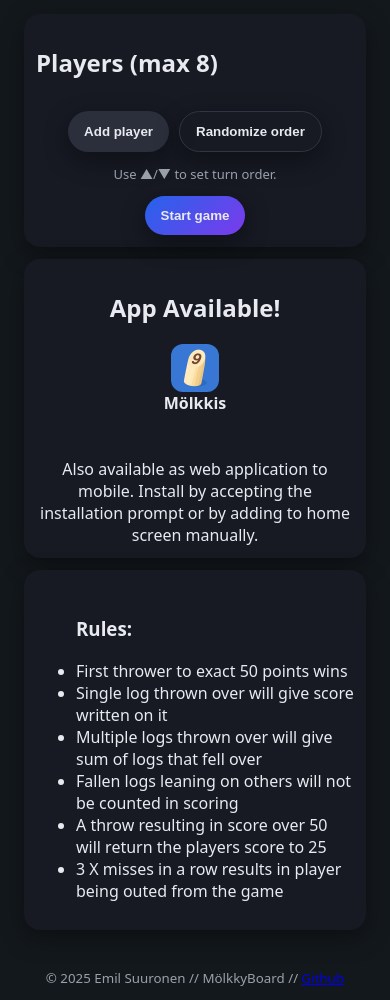
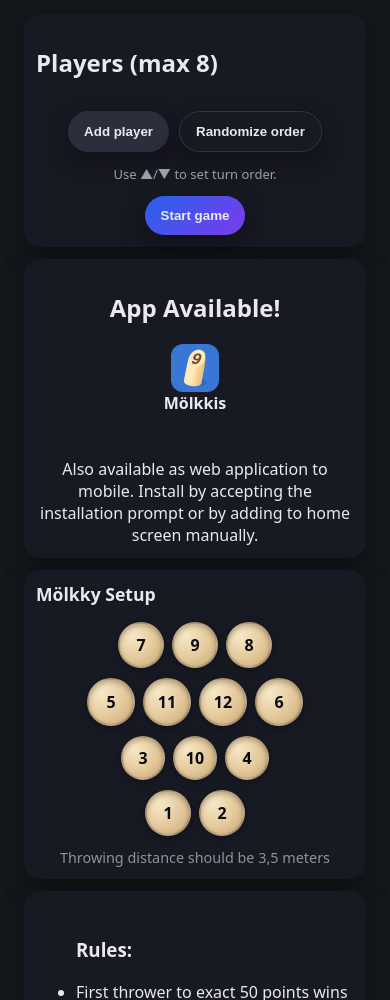
Before and after one commit to EmilSuuronen/molkky-board, a plain HTML site: page index.html in a window 390 px wide. Shown: the part 96-1096 px from the top of the page. Drawn offline with Linux system fonts and the light colour scheme.

Commit message:
add rule card for placing logs

```diff
--- a/index.html
+++ b/index.html
@@ -60,6 +60,44 @@
         Install by accepting the installation prompt or by adding to home screen manually.
     </section>
 
+    <div class="card">
+        <section class="molkky-board">
+            <h3 class="molkky-title">Mölkky Setup</h3>
+
+            <div class="molkky-rows">
+                <!-- Row 1: 3 logs -->
+                <div class="molkky-row">
+                    <div class="log">7</div>
+                    <div class="log">9</div>
+                    <div class="log">8</div>
+                </div>
+
+                <!-- Row 2: 4 logs -->
+                <div class="molkky-row">
+                    <div class="log">5</div>
+                    <div class="log">11</div>
+                    <div class="log">12</div>
+                    <div class="log">6</div>
+                </div>
+
+                <!-- Row 3: 3 logs -->
+                <div class="molkky-row">
+                    <div class="log">3</div>
+                    <div class="log">10</div>
+                    <div class="log">4</div>
+                </div>
+
+                <!-- Row 4: 2 logs -->
+                <div class="molkky-row">
+                    <div class="log">1</div>
+                    <div class="log">2</div>
+                </div>
+            </div>
+
+            <p class="molkky-note">Throwing distance should be 3,5 meters</p>
+        </section>
+    </div>
+
     <section class="card">
         <ul class="list-rules">
             <h3>Rules:</h3>
@@ -105,7 +143,7 @@
 </main>
 
 <footer id="appFooter">
- <small>© 2025 Emil Suuronen // MölkkyBoard // <a href="https://github.com/EmilSuuronen/molkky-board"> Github </a></small>
+ <small>© 2025 Emil Suuronen // Mölkkis // <a href="https://github.com/EmilSuuronen/molkky-board"> Github </a></small>
 </footer>
 
 <script src="script.js"></script>
--- a/script.js
+++ b/script.js
@@ -103,11 +103,10 @@ function startGame(e) {
             scores: [],
             total: 0,
             misses: 0,
-            eliminated: false
+            eliminated: false,
         });
     });
 
-    shuffleArray(players);
     currentPlayerIndex = 0;
     gameActive = true;
     winners = [];
@@ -149,9 +148,36 @@ function recalcTotals() {
                 place: nextPlace++
             });
         }
+
+        // Update winner/loser
+        const activePlayers = players.filter((p, i) =>
+            !p.eliminated && !winners.find(w => w.playerIndex === i)
+        );
+
+        if (activePlayers.length === 1 && gameActive) {
+            gameActive = false;
+            // Push the last remaining player as loser/final placer
+            const last = activePlayers[0];
+            winners.push({ playerIndex: players.indexOf(last), name: last.name, total: last.total, place: nextPlace++ });
+            showFinalResults();
+        }
     });
 
     renderScoreboard();
+}
+
+function showFinalResults() {
+    let message = "Game Over!\n\nFinal Results:\n";
+    winners
+        .sort((a, b) => a.place - b.place)
+        .forEach(w => {
+            message += `${w.place}. ${w.name} (${w.total} points)\n`;
+        });
+    alert(message);
+
+    document.getElementById("setup").style.display = "block";
+    document.getElementById("game").style.display = "none";
+    document.getElementById("appFooter").style.display = "block";
 }
 
 function renderScoreboard() {
@@ -318,27 +344,16 @@ function exitEditMode() {
 
 function endGame() {
     if (!gameActive) return;
-
     const confirmEnd = window.confirm("Are you sure you want to end the game?");
     if (!confirmEnd) return;
-
     gameActive = false;
 
-    let winner = null;
-    let maxScore = -1;
-
-    players.forEach(p => {
-        if (p.total > maxScore) {
-            maxScore = p.total;
-            winner = p;
+    // Add remaining active players into results
+    players.forEach((p, i) => {
+        if (!winners.find(w => w.playerIndex === i)) {
+            winners.push({ playerIndex: i, name: p.name, total: p.total, place: nextPlace++ });
         }
     });
-
-    if (winner) {
-        alert(`Game over! Winner: ${winner.name} with ${winner.total} points`);
-    } else {
-        alert("Game over! No winner.");
-    }
 
     document.getElementById("setup").style.display = "block";
     document.getElementById("game").style.display = "none";
--- a/style.css
+++ b/style.css
@@ -73,6 +73,82 @@ body { font-family: system-ui, -apple-system, Segoe UI, Roboto, Helvetica, Arial
 
 .img-app-icon { border-radius: 12px; width: 48px; height: 48px; object-fit: cover; }
 .div-app-icon {display: flex; flex-direction: column; justify-content: center; align-items: center; }
+
+/* Mölkky instruction board */
+.molkky-board {
+    display: flex;
+    flex-direction: column;
+    gap: 12px;
+}
+
+.molkky-title {
+    margin: 0 0 4px 0;
+    font-size: 1.1rem;
+    font-weight: 700;
+}
+
+.molkky-rows {
+    display: flex;
+    flex-direction: column;
+    gap: 10px;
+    align-items: center; /* center triangle within the card */
+}
+
+/* Each row is centered; logs have equal spacing */
+.molkky-row {
+    display: flex;
+    gap: 10px;
+    justify-content: center;
+}
+
+/* Log styling */
+.log {
+    --log-size: 48px;            /* tweak size if needed */
+    width: var(--log-size);
+    height: var(--log-size);
+    border-radius: 50%;
+    display: grid;
+    place-items: center;
+    font-weight: 800;
+    color: #0b0b0f;
+    background: radial-gradient(ellipse at 30% 30%, #f7e7c6 0%, #e3c89a 55%, #c9a875 100%);
+    border: 2px solid rgba(0,0,0,0.2);
+    box-shadow: inset 0 2px 4px rgba(0,0,0,0.2), 0 2px 8px rgba(0,0,0,0.25);
+    user-select: none;
+}
+
+/* Slight size tuning per row to hint at depth (optional) */
+.molkky-row:nth-child(1) .log { --log-size: 46px; }
+.molkky-row:nth-child(2) .log { --log-size: 48px; }
+.molkky-row:nth-child(3) .log { --log-size: 50px; }
+.molkky-row:nth-child(4) .log { --log-size: 52px; }
+
+/* Subtle hover on desktop */
+@media (hover: hover) {
+    .log:hover {
+        transform: translateY(-2px);
+        box-shadow: inset 0 2px 4px rgba(0,0,0,0.18), 0 6px 14px rgba(0,0,0,0.35);
+    }
+}
+
+.molkky-note {
+    margin: 0;
+    color: var(--muted);
+    font-size: 0.9rem;
+    text-align: center;
+    opacity: 0.9;
+}
+
+/* Mobile-friendly tightening */
+@media (max-width: 420px) {
+    .molkky-row { gap: 8px; }
+    .molkky-row .log { --log-size: 42px; }
+    .molkky-row:nth-child(3) .log { --log-size: 44px; }
+    .molkky-row:nth-child(4) .log { --log-size: 46px; }
+}
+
+
+
 
 /* Scoreboard container */
 #scoreTable {
```
